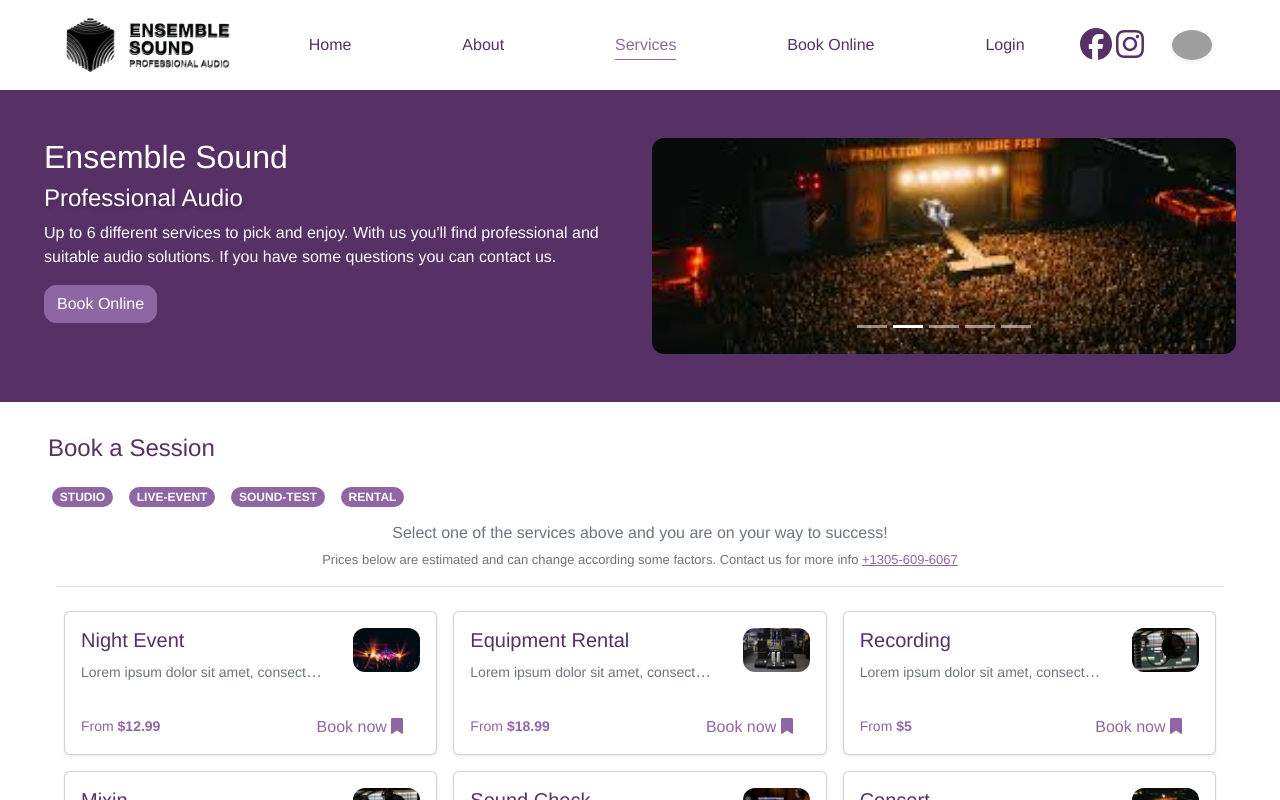
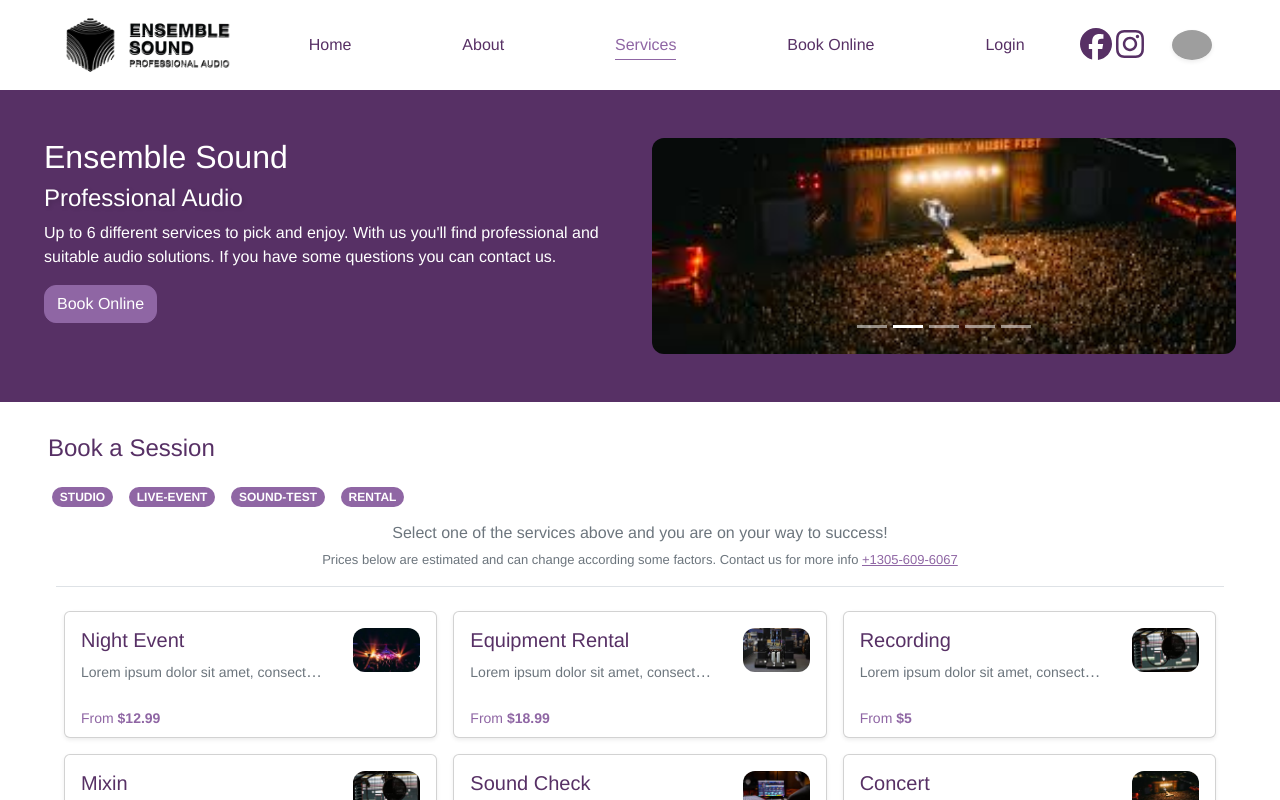
Before and after one commit to JuankGF/ensemble_sound, a React (Create React App) app: page /book_online/services in a window 1280 px wide. Shown: the top 800 px of the page. Built offline with nearby package versions, Linux system fonts and the light colour scheme; grey boxes are pictures that could not be loaded.

Commit message:
update props and action name

```diff
--- a/src/components/home/ServiceCard.tsx
+++ b/src/components/home/ServiceCard.tsx
@@ -5,11 +5,11 @@ import { Button, Card, Col, Row } from "react-bootstrap";
 
 import { Service } from "../utils/data";
 
-type DishCardProps = {
+type CardProps = {
   actionLabel?: string;
   actionIcon?: IconDefinition;
   layoutHorizontal?: boolean;
-  addToCart?: () => void;
+  callToAction?: () => void;
 } & Service;
 
 export default function ServiceCard({
@@ -21,8 +21,8 @@ export default function ServiceCard({
   actionIcon,
   layoutHorizontal,
   price,
-  addToCart,
-}: DishCardProps) {
+  callToAction,
+}: CardProps) {
   return (
     <Card className="shadow-sm h-100">
       {!layoutHorizontal && (
@@ -65,11 +65,11 @@ export default function ServiceCard({
               <small className="text-secondary">
                 From <b>${price}</b>
               </small>
-              {addToCart && (
+              {callToAction && (
                 <Button
                   variant="text"
                   className="text-secondary mx-1"
-                  onClick={addToCart}
+                  onClick={callToAction}
                 >
                   Book now <FontAwesomeIcon icon={faBookmark} />
                 </Button>
```
